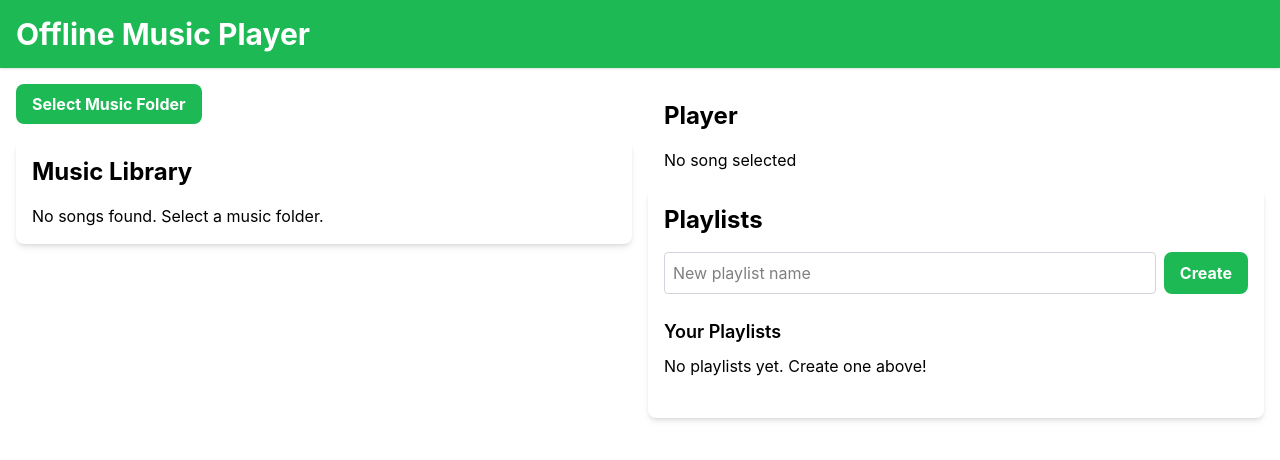
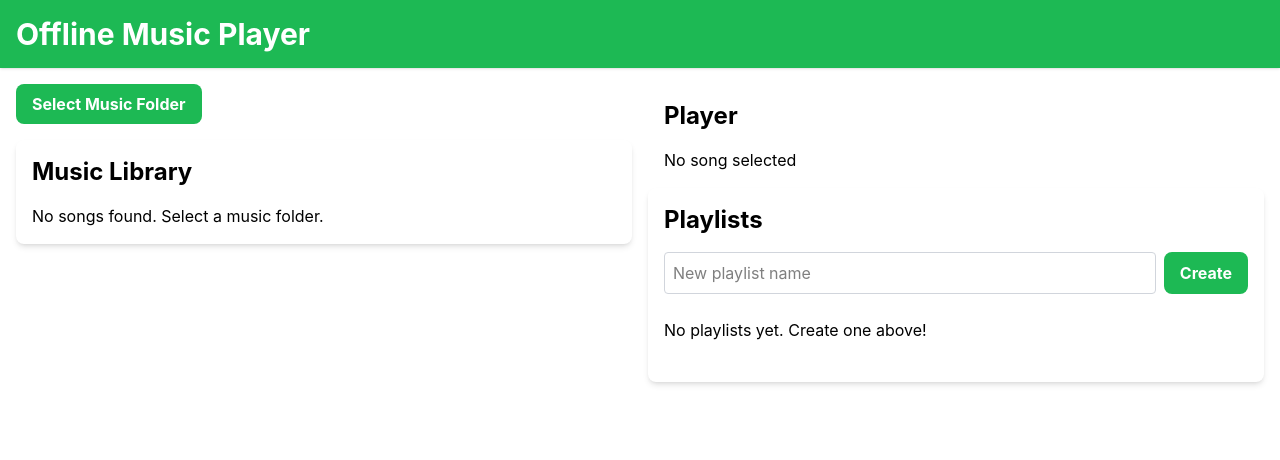
Before and after one commit to build-africa-eng/offline-music-player-pwa, a React (Vite) app: page / in a window 1280 px wide. Shown: the top 460 px of the page. Built offline with nearby package versions, Linux system fonts and the light colour scheme.

Commit message:
Update Playlist.jsx

```diff
--- a/src/components/Playlist.jsx
+++ b/src/components/Playlist.jsx
@@ -1,5 +1,5 @@
 import { useState, useEffect } from 'react';
-import { getPlaylists, addPlaylist, updatePlaylist, deletePlaylist, getSongById } from '../lib/indexedDB';
+import { getPlaylists, addPlaylist, deletePlaylist, updatePlaylist, getSongById } from '../lib/indexedDB';
 
 function Playlist({ onSongSelect }) {
   const [playlists, setPlaylists] = useState([]);
@@ -8,7 +8,6 @@ function Playlist({ onSongSelect }) {
   const [playlistSongs, setPlaylistSongs] = useState([]);
   const [error, setError] = useState(null);
 
-  // Load playlists on mount
   useEffect(() => {
     async function loadPlaylists() {
       try {
@@ -22,7 +21,6 @@ function Playlist({ onSongSelect }) {
     loadPlaylists();
   }, []);
 
-  // Load songs for selected playlist
   useEffect(() => {
     async function loadPlaylistSongs() {
       if (!selectedPlaylistId) {
@@ -96,7 +94,6 @@ function Playlist({ onSongSelect }) {
       <h2 className="text-2xl font-bold mb-4">Playlists</h2>
       {error && <p className="text-accent mb-4" role="alert">{error}</p>}
 
-      {/* Create Playlist Form */}
       <form onSubmit={handleCreatePlaylist} className="mb-6">
         <div className="flex gap-2">
           <input
@@ -115,9 +112,7 @@ function Playlist({ onSongSelect }) {
         </div>
       </form>
 
-      {/* Playlist List */}
       <div className="mb-6">
-        <h3 className="text-lg font-semibold mb-2">Your Playlists</h3>
         {playlists.length === 0 ? (
           <p className="text-text">No playlists yet. Create one above!</p>
         ) : (
@@ -143,14 +138,13 @@ function Playlist({ onSongSelect }) {
         )}
       </div>
 
-      {/* Selected Playlist Songs */}
       {selectedPlaylistId && (
         <div>
           <h3 className="text-lg font-semibold mb-2">
             {playlists.find(p => p.id === selectedPlaylistId)?.name}
           </h3>
           {playlistSongs.length === 0 ? (
-            <p className="text-text">No songs in this playlist.</p>
+            <p className="text-text">No songs in this playlist. Add from Music Library.</p>
           ) : (
             <ul className="list-disc pl-5 space-y-2">
               {playlistSongs.map(song => (
```
